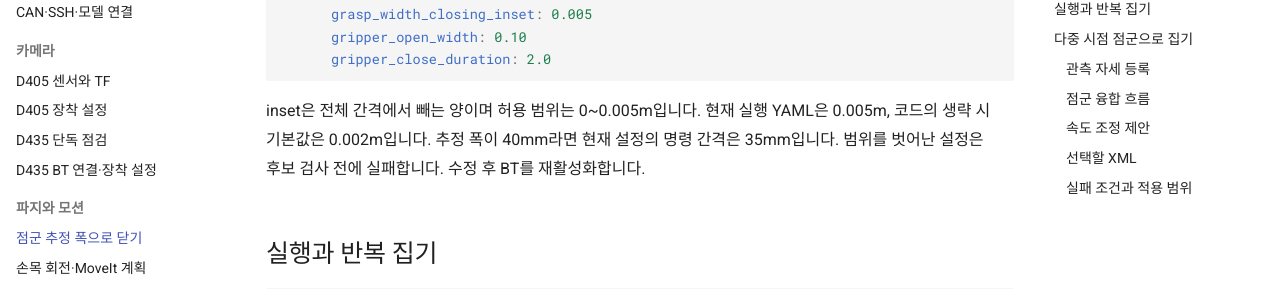
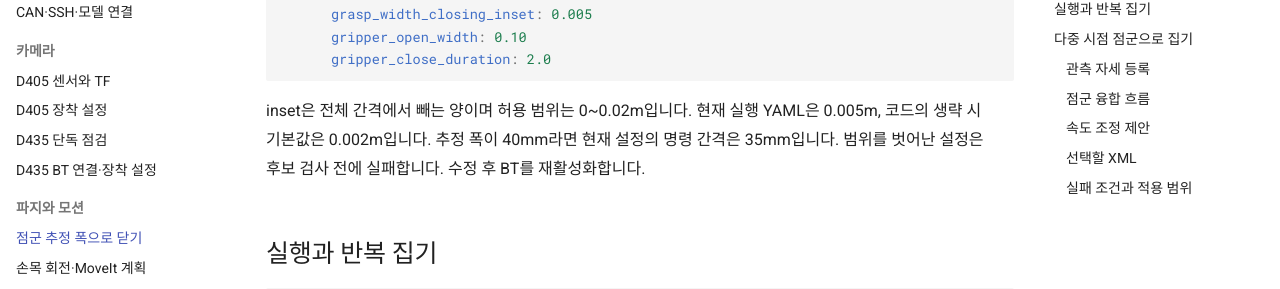
Before and after one commit to ggh-png/rwh_beyond, an MkDocs documentation site: the page built from docs/width-aware-bt.md, in a window 1280 px wide and 900 px high, scrolled down 1052 px. Shown: the part 159-448 px from the top of the window. Built offline with MkDocs 1.6.1 and Material for MkDocs 9.7.7, drawn with Linux system fonts in a browser that asks for light colours; comment, search, counter and statistics services are not loaded.

Commit message:
Allow up to 20 mm of grasp width closing inset

````diff
--- a/docs/width-aware-bt.md
+++ b/docs/width-aware-bt.md
@@ -42,7 +42,7 @@ bt_navigator:
       gripper_close_duration: 2.0
 ```
 
-inset은 전체 간격에서 빼는 양이며 허용 범위는 0~0.005m입니다.
+inset은 전체 간격에서 빼는 양이며 허용 범위는 0~0.02m입니다.
 현재 실행 YAML은 0.005m, 코드의 생략 시 기본값은 0.002m입니다.
 추정 폭이 40mm라면 현재 설정의 명령 간격은 35mm입니다.
 범위를 벗어난 설정은 후보 검사 전에 실패합니다. 수정 후 BT를 재활성화합니다.
````
Also changed, not shown: docs/bt-grasp-stages.md (+1 -1 lines), docs/grasp-troubleshooting.md (+1 -1 lines), docs/real-bt.md (+1 -1 lines), 3 other files.
